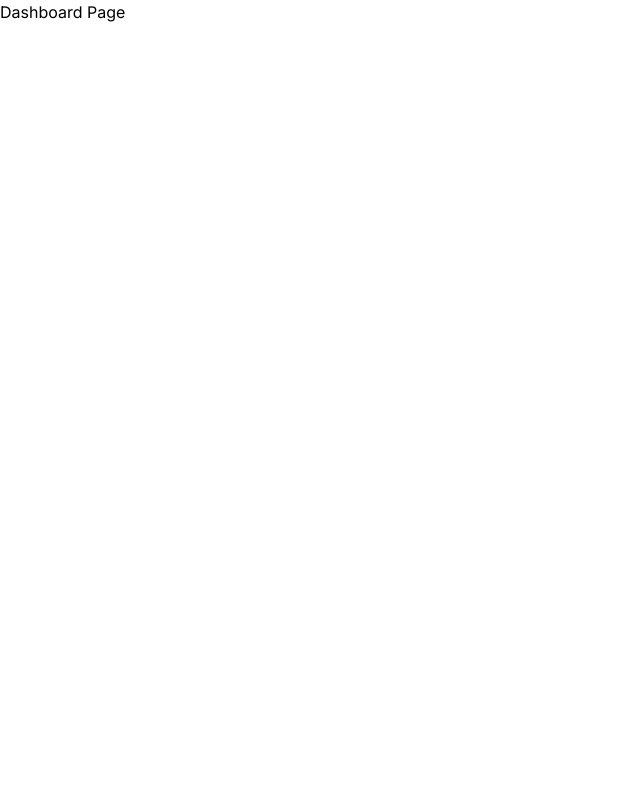
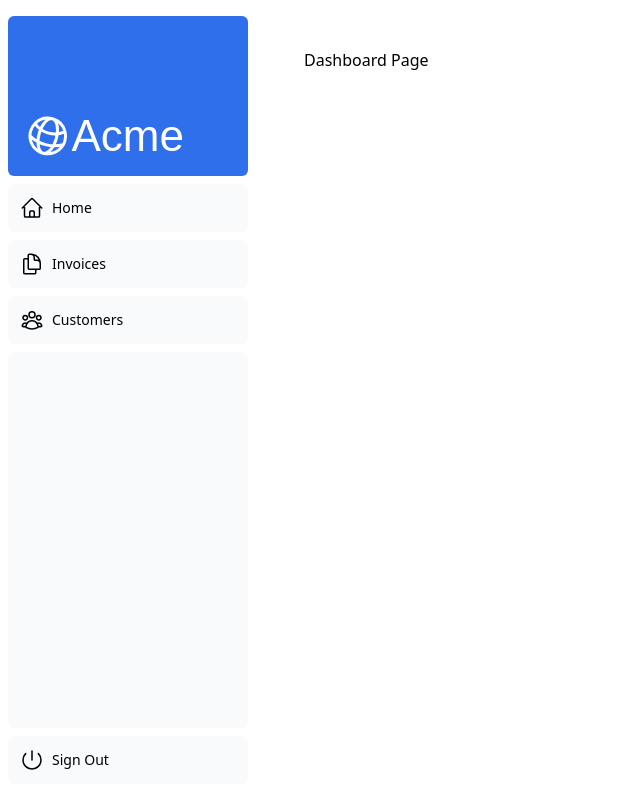
Before and after one commit to emiilydunn/nextjs-dashboard, a Next.js app: page /dashboard in a window 1280 px wide. Shown: the whole page, without its empty margins (0-640 px from the left). Built offline with nearby package versions, Linux system fonts and the light colour scheme; a web font is replaced by a local one.

Commit message:
Finished Chapter 4

```diff
--- /dev/null
+++ b/app/dashboard/layout.tsx
@@ -0,0 +1,12 @@
+import SideNav from '@/app/ui/dashboard/sidenav';
+
+export default function Layout({ children }: { children: React.ReactNode }) {
+  return (
+    <div className="flex h-screen flex-col md:flex-row md:overflow-hidden">
+      <div className="w-full flex-none md:w-64">
+        <SideNav />
+      </div>
+      <div className="flex-grow p-6 md:overflow-y-auto md:p-12">{children}</div>
+    </div>
+  );
+}
--- a/app/dashboard/page.tsx
+++ b/app/dashboard/page.tsx
@@ -1,3 +1,3 @@
 export default function Page() {
-    return <p>Dashboard Page</p>;
-  }
+  return <p>Dashboard Page</p>;
+}
--- a/app/layout.tsx
+++ b/app/layout.tsx
@@ -1,5 +1,4 @@
 import '@/app/ui/global.css';
-import { inter } from '@/app/ui/fonts';
 
 export default function RootLayout({
   children,
@@ -8,8 +7,7 @@
 }) {
   return (
     <html lang="en">
-      <body className={`${inter.className} antialiased`}>{children}</body>
-
+      <body>{children}</body>
     </html>
   );
 }
```
